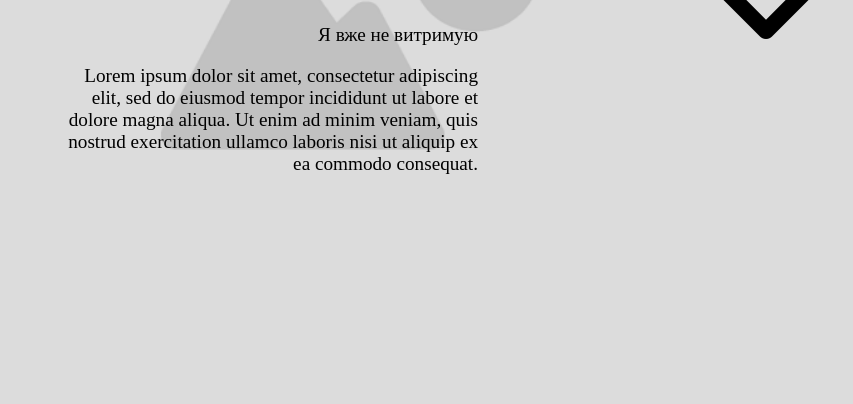
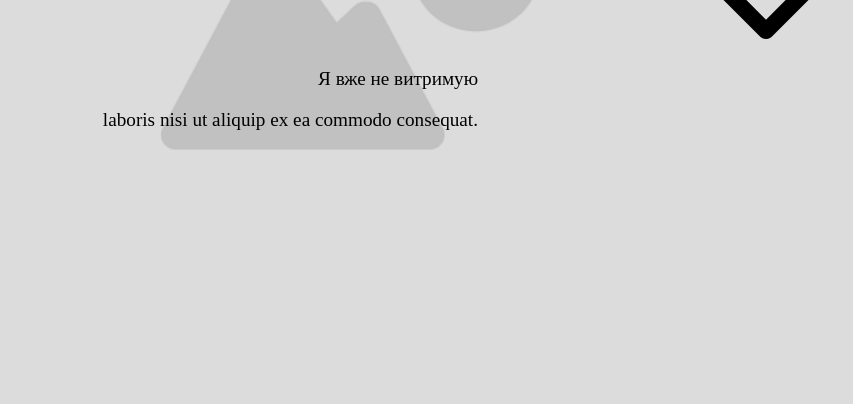
Before and after one commit to rudumisha/Logika_M5Y2, a plain HTML site: page index.html in a window 1280 px wide. Shown: the part 396-800 px from the top of the page, without its empty margins (290-1143 px from the left). Drawn offline with Linux system fonts and the light colour scheme.

Commit message:
second commit

```diff
--- a/index.html
+++ b/index.html
@@ -12,7 +12,7 @@
             <h1>Іван Войтюк</h1>
             <div class="bio">
                 <p>Я вже не витримую </p>
-                <p>Lorem ipsum dolor sit amet, consectetur adipiscing elit, sed do eiusmod tempor incididunt ut labore et dolore magna aliqua. Ut enim ad minim veniam, quis nostrud exercitation ullamco laboris nisi ut aliquip ex ea commodo consequat.</p>
+                <p>laboris nisi ut aliquip ex ea commodo consequat.</p>
             </div>
         </div>
         <div class="header_right">
```
